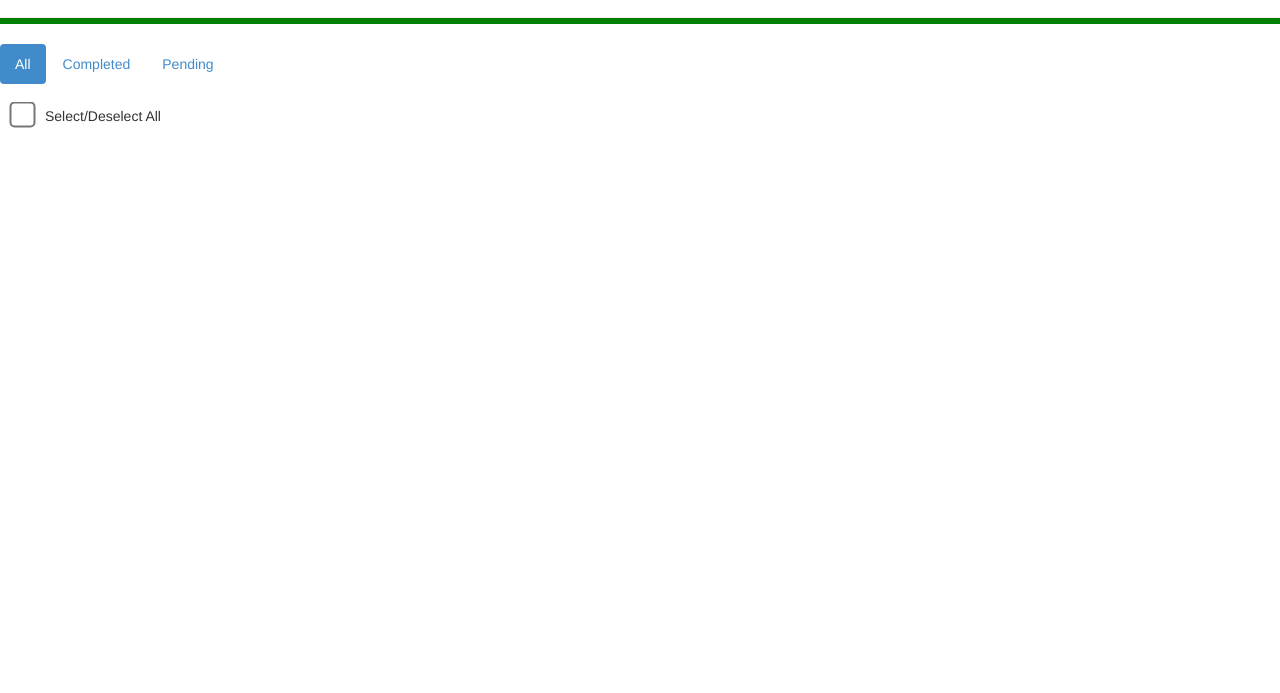
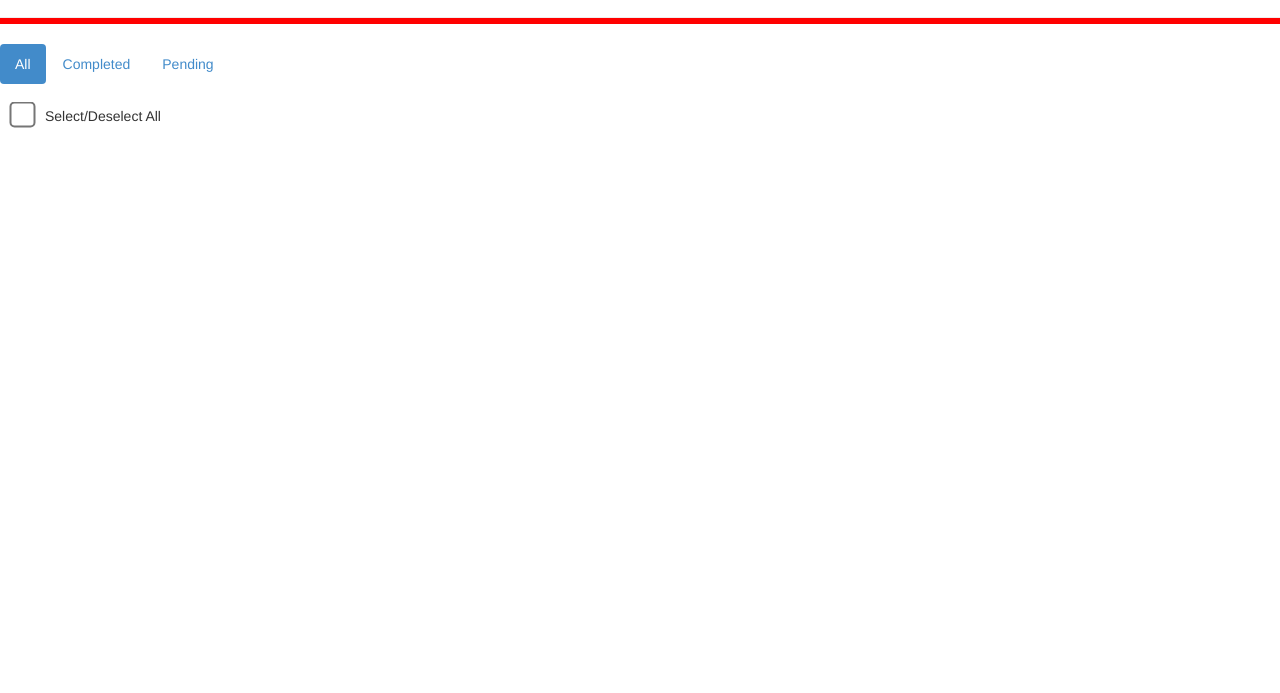
Before and after one commit to rpatel9719/ToDoApp, a plain HTML site: page index.html in a window 1280 px wide. Shown: the part 107-800 px from the top of the page. Drawn offline with nearby package versions, Linux system fonts and the light colour scheme.

Commit message:
Update index.html
changed to red

```diff
--- a/index.html
+++ b/index.html
@@ -13,7 +13,7 @@
 	<input style="width:50%;" type="text" id="txt"  class="form-control" placeholder="What do you want to do today?" required>
 </div>
 
-<hr style="height:6px;color:#333;background-color:green;"/>
+<hr style="height:6px;color:#333;background-color:red;"/>
 
 <div>
 	<ul class="nav nav-pills">
```
